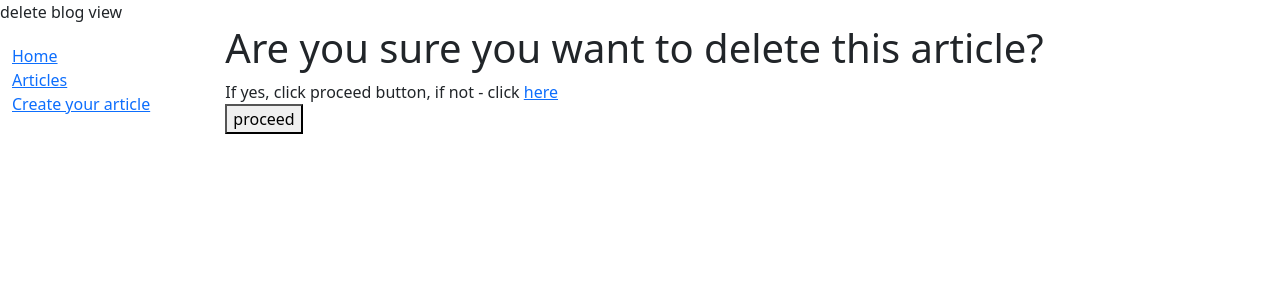
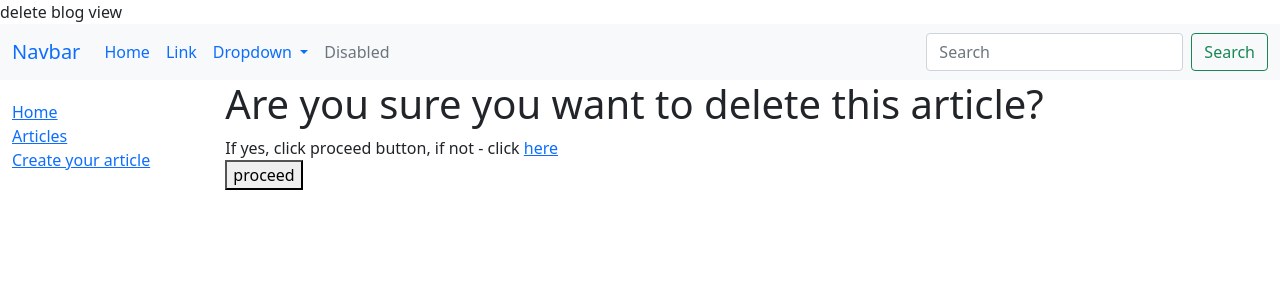
Before and after one commit to damianwalendzik/blog-attempt2, a Django app: page /delete/16/ in a window 1280 px wide. Shown: the top 300 px of the page. Run offline with Django 4.2, Linux system fonts and the light colour scheme.

Commit message:
searchbar added

```diff
--- a/article/templates/base.html
+++ b/article/templates/base.html
@@ -10,6 +10,42 @@
   <link rel="stylesheet" href="{% static 'css/styles.css' %}">
 </head>
 <body>
+  <nav class="navbar navbar-expand-lg bg-light">
+    <div class="container-fluid">
+      <a class="navbar-brand" href="#">Navbar</a>
+      <button class="navbar-toggler" type="button" data-bs-toggle="collapse" data-bs-target="#navbarSupportedContent" aria-controls="navbarSupportedContent" aria-expanded="false" aria-label="Toggle navigation">
+        <span class="navbar-toggler-icon"></span>
+      </button>
+      <div class="collapse navbar-collapse" id="navbarSupportedContent">
+        <ul class="navbar-nav me-auto mb-2 mb-lg-0">
+          <li class="nav-item">
+            <a class="nav-link active" aria-current="page" href="#">Home</a>
+          </li>
+          <li class="nav-item">
+            <a class="nav-link" href="#">Link</a>
+          </li>
+          <li class="nav-item dropdown">
+            <a class="nav-link dropdown-toggle" href="#" role="button" data-bs-toggle="dropdown" aria-expanded="false">
+              Dropdown
+            </a>
+            <ul class="dropdown-menu">
+              <li><a class="dropdown-item" href="#">Action</a></li>
+              <li><a class="dropdown-item" href="#">Another action</a></li>
+              <li><hr class="dropdown-divider"></li>
+              <li><a class="dropdown-item" href="#">Something else here</a></li>
+            </ul>
+          </li>
+          <li class="nav-item">
+            <a class="nav-link disabled">Disabled</a>
+          </li>
+        </ul>
+        <form class="d-flex" role="search">
+          <input class="form-control me-2" type="search" placeholder="Search" aria-label="Search">
+          <button class="btn btn-outline-success" type="submit">Search</button>
+        </form>
+      </div>
+    </div>
+  </nav>
     <div class="container-fluid">
       <div class="row">
         <div class="col-sm-2">
```
